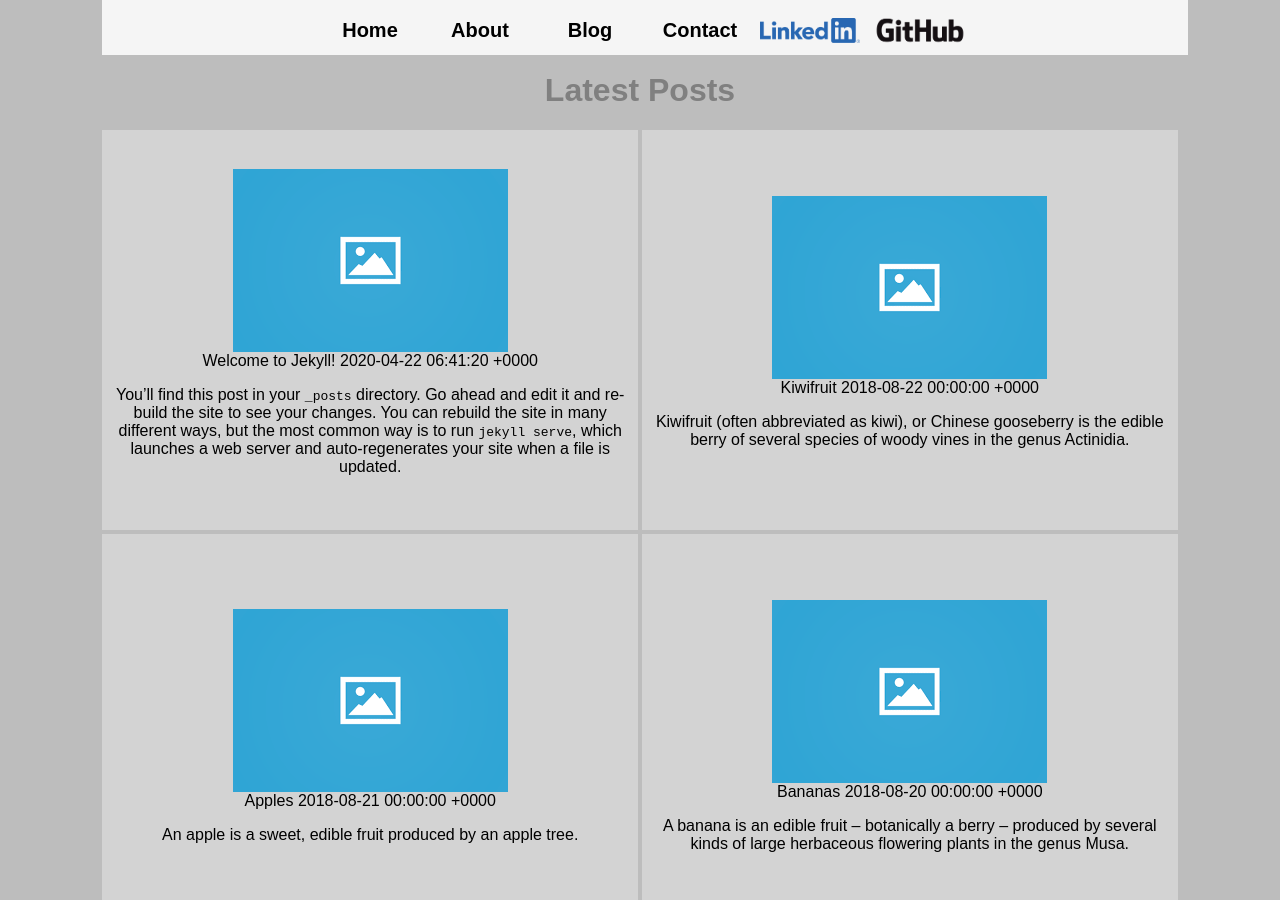
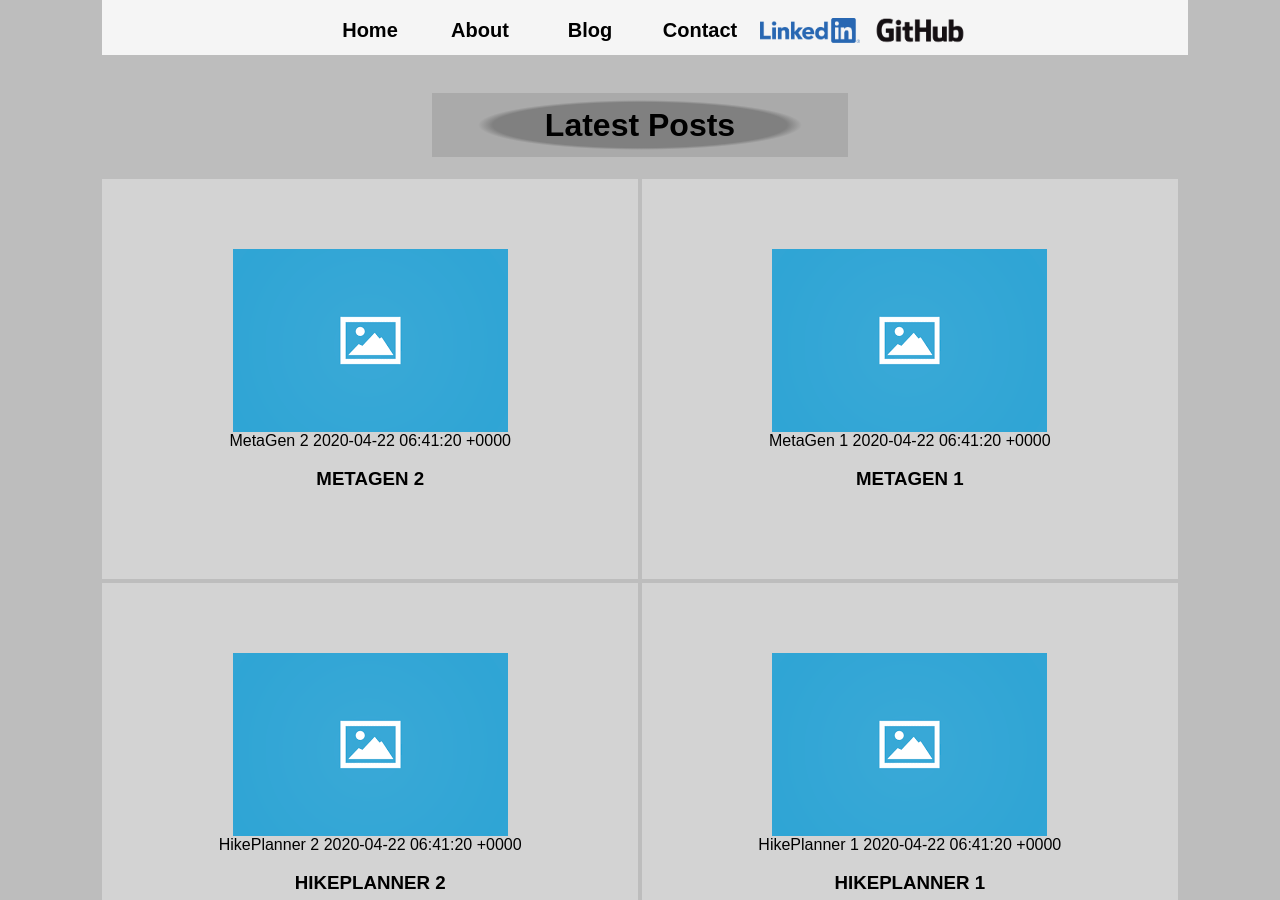
Before and after one commit to asgray/asgray.github.io, a Jekyll site: the page built from blog.html, in a window 1280 px wide and 900 px high. Built offline with Jekyll 4.4.1, drawn with Linux system fonts in a browser that asks for light colours.

Commit message:
updates, added tagged posts to project pages

```diff
--- /dev/null
+++ b/_includes/postpreview.html
@@ -0,0 +1,8 @@
+<a class="preview" href=" {{ post.url}} ">
+<div class="thumb">
+    <img src=" {{post.thumb}} " alt="{{post.title}}" />
+    <div>
+    {{ post.title }} {{post.date}} {{ post.excerpt }}
+    </div>
+</div>
+</a>
--- /dev/null
+++ b/_posts/2021-01-12-hikeplanner1.md
@@ -0,0 +1,9 @@
+---
+layout: post
+title: "HikePlanner 1"
+date: 2020-04-21 23:41:20 -0700
+tags: hikeplanner programming
+thumb: /assets/images/thumbnail.png
+---
+
+### HIKEPLANNER 1
--- /dev/null
+++ b/_posts/2021-01-12-hikeplanner2.md
@@ -0,0 +1,9 @@
+---
+layout: post
+title: "HikePlanner 2"
+date: 2020-04-21 23:41:20 -0700
+tags: hikeplanner programming
+thumb: /assets/images/thumbnail.png
+---
+
+### HIKEPLANNER 2
--- /dev/null
+++ b/_posts/2021-01-12-metagen1.md
@@ -0,0 +1,9 @@
+---
+layout: post
+title: "MetaGen 1"
+date: 2020-04-21 23:41:20 -0700
+tags: metagen programming
+thumb: /assets/images/thumbnail.png
+---
+
+### METAGEN 1
--- /dev/null
+++ b/_posts/2021-01-12-metagen2.md
@@ -0,0 +1,9 @@
+---
+layout: post
+title: "MetaGen 2"
+date: 2020-04-21 23:41:20 -0700
+tags: metagen programming
+thumb: /assets/images/thumbnail.png
+---
+
+### METAGEN 2
--- a/_sass/main.scss
+++ b/_sass/main.scss
@@ -19,7 +19,15 @@
 }
 h1,
 h2 {
-  color: var(--dark-grey);
+  color: black;
+  display: inline-block;
+  background: radial-gradient(var(--dark-grey) 50%, rgba(0, 0, 0, 0.1) 55%);
+  // background: radial-gradient(var(--dark-grey), var(--light-green));
+  // background-color: darkgreen;
+  line-height: 2em;
+  width: 13em;
+  height: 2em;
+  // box-shadow: 0 30px 40px rgba(0, 0, 0, 0.1);
 }
 a {
   text-decoration: none;
@@ -56,10 +64,14 @@
   padding: 5px;
   font-weight: bold;
 }
+.nav_element:hover {
+  text-shadow: 1px 1px var(--strong-green);
+}
 
 .header {
   background-image: url("/assets/images/Microarray.jpg");
-  background-color: darkgreen;
+  // background-color: darkgreen;
+  // background: radial-gradient(darkgreen, var(--strong-green));
   height: 50vh;
   // width: 100%;
   // position: fixed;
--- a/blog.html
+++ b/blog.html
@@ -7,34 +7,6 @@
 
 <div class="prev-grid">
   {% for post in site.posts %}
-  <a class="preview" href=" {{ post.url}} ">
-    <div class="thumb">
-      <img src=" {{post.thumb}} " alt="{{post.title}}" />
-      <div>
-        {{ post.title }} {{post.date}} {{ post.excerpt }}
-      </div>
-    </div>
-  </a>
+    {% include postpreview.html %}
   {% endfor %}
 </div>
-<!-- <ul>
-  {% for post in site.posts %}
-  <li>
-    <h2><a href="{{ post.url }}">{{ post.title }}</a></h2>
-    {{ post.excerpt }}
-  </li>
-  {% endfor %}
-</ul> -->
-<!-- <div class="prev-grid">
-  {% for project in site.projects %}
-  <a class="preview" href=" {{ project.url}} ">
-    <div class="thumb">
-      <img src=" {{project.thumb}} " alt="{{project.title}}" />
-      <div>
-        <h3>{{ project.title }}</h3>
-        <p>{{ project.excerpt }}</p>
-      </div>
-    </div>
-  </a>
-  {% endfor %}
-</div> -->
```
Also changed, not shown: _layouts/project.html (+10 -0 lines), Gemfile.lock.
